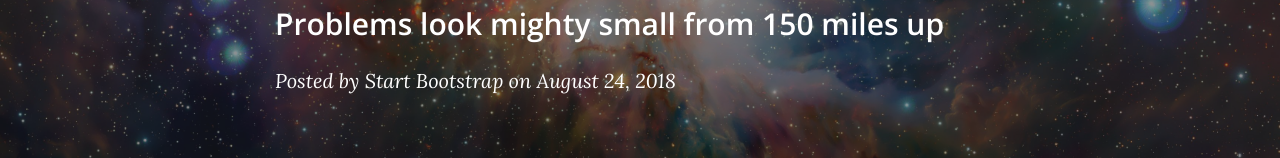
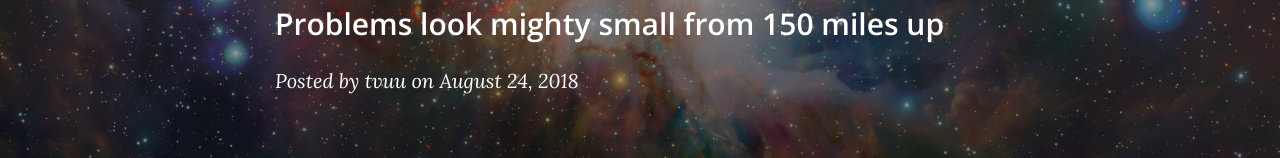
Before and after one commit to tvuu/tvuu.github.io, a website: page post.html in a window 1280 px wide. Shown: the part 401-559 px from the top of the page. Drawn offline with nearby package versions, Linux system fonts and the light colour scheme.

Commit message:
React Coin

```diff
--- a/post.html
+++ b/post.html
@@ -62,7 +62,7 @@
               <h1>Man must explore, and this is exploration at its greatest</h1>
               <h2 class="subheading">Problems look mighty small from 150 miles up</h2>
               <span class="meta">Posted by
-                <a href="#">Start Bootstrap</a>
+                <a href="#">tvuu</a>
                 on August 24, 2018</span>
             </div>
           </div>
@@ -75,6 +75,7 @@
       <div class="container">
         <div class="row">
           <div class="col-lg-8 col-md-10 mx-auto">
+
             <p>
               <a href="/react-coin">React Coin</a>
             </p>
```
